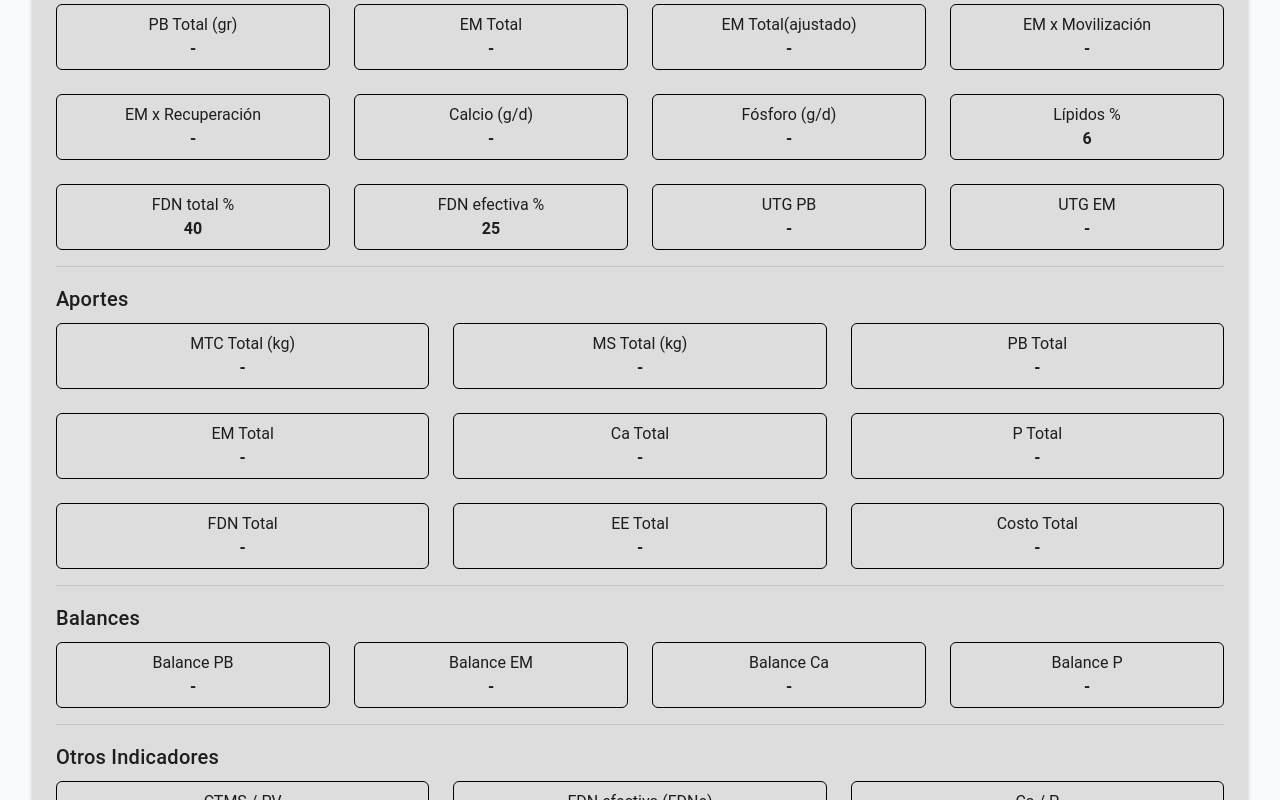
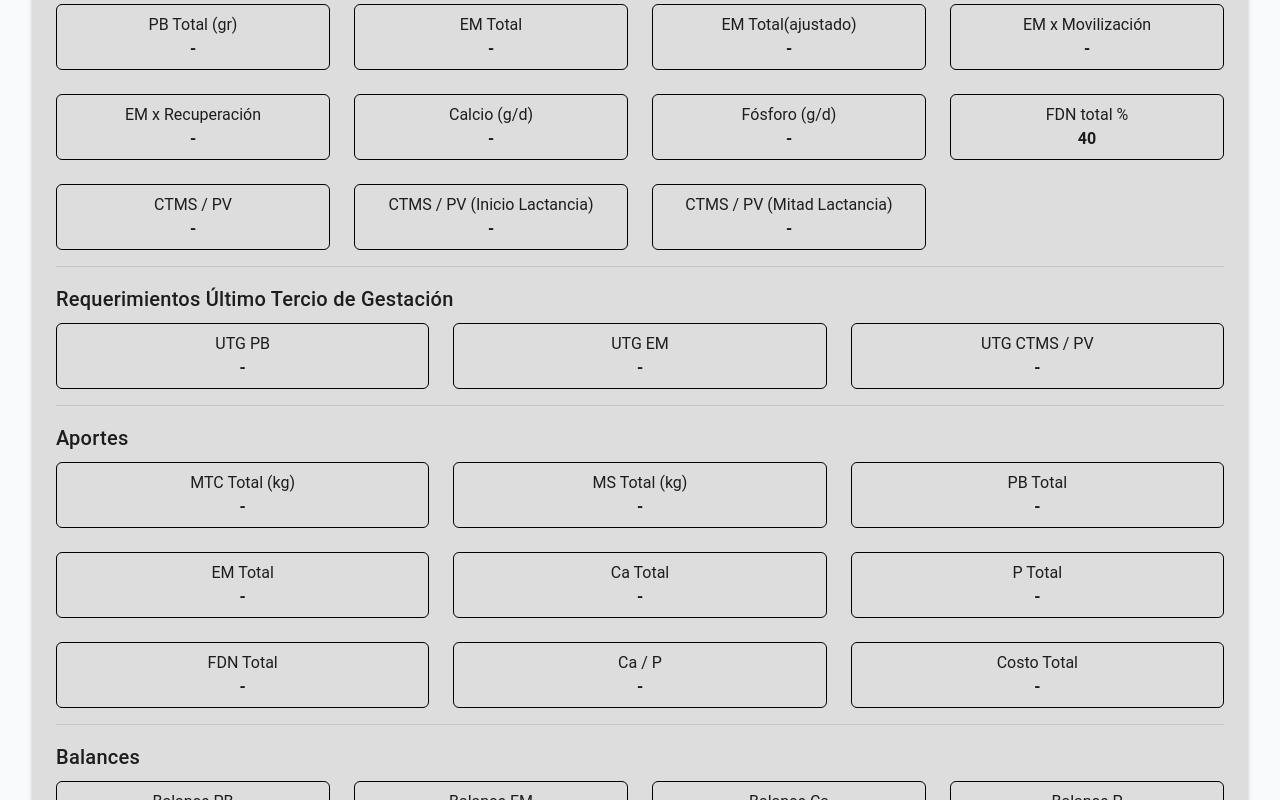
Before and after one commit to Gonza7/nutricap, a Vue app: page /Tambo in a window 1280 px wide. Both pictures are taken after a click on the button "Resultados". Shown: the part 316-1116 px from the top of the page. Built offline with nearby package versions, Linux system fonts and the light colour scheme.

Commit message:
Cambios en el formulario

```diff
--- a/src/components/TamboForm.vue
+++ b/src/components/TamboForm.vue
@@ -114,7 +114,7 @@
         <v-expansion-panel-text>
 
           <!-- Subcategoría: Requerimientos Nutricionales -->
-          <h3 class="text-h6 mb-2">Requerimientos</h3>
+          <h3 class="text-h6 mb-2">Requerimientos Lactancia</h3>
           <v-row>
             <v-col cols="12" sm="3" v-for="(valor, label) in {
               'PB Total (gr)': resultados.totalPB,
@@ -124,11 +124,29 @@
               'EM x Recuperación': resultados.emRec,
               'Calcio (g/d)': resultados.ca,
               'Fósforo (g/d)': resultados.p,
-              'Lípidos %': resultados.lipidos,
               'FDN total %': resultados.fdnTotal,
-              'FDN efectiva %': resultados.fdnEfectiva,
+              'CTMS / PV': resultados.ctmsPv,
+              'CTMS / PV (Inicio Lactancia)': resultados.ctmsPvInicio,
+              'CTMS / PV (Mitad Lactancia)': resultados.ctmsPvMitad,
+            }" :key="label">
+              <v-card outlined elevation="0" class="pa-2 text-center resultado-card"
+                :style="{ borderColor: isDark ? '#fff' : '#000' }">
+                <div>{{ label }}</div>
+                <div>
+                  <strong>{{ mostrarValor(valor) }}</strong>
+                </div>
+              </v-card>
+            </v-col>
+          </v-row>
+
+          <v-divider class="my-4"></v-divider>
+          <!-- Subcategoría: Otros Indicadores -->
+          <h3 class="text-h6 mb-2">Requerimientos Último Tercio de Gestación</h3>
+          <v-row>
+            <v-col cols="12" sm="4" v-for="(valor, label) in {
               'UTG PB': resultados.utgPB,
-              'UTG EM': resultados.utgEM
+              'UTG EM': resultados.utgEM,
+              'UTG CTMS / PV': resultados.ctmsPvUTG,
             }" :key="label">
               <v-card outlined elevation="0" class="pa-2 text-center resultado-card"
                 :style="{ borderColor: isDark ? '#fff' : '#000' }">
@@ -152,7 +170,7 @@
               'Ca Total': resultados.sumaCa,
               'P Total': resultados.sumaP,
               'FDN Total': resultados.sumaFdn,
-              'EE Total': resultados.sumaEe,
+              'Ca / P': resultados.caP,
               'Costo Total': resultados.sumaCosto
             }" :key="label">
               <v-card outlined elevation="0" class="pa-2 text-center resultado-card"
@@ -173,31 +191,13 @@
               'Balance PB': resultados.balancePb,
               'Balance EM': resultados.balanceEm,
               'Balance Ca': resultados.balanceCa,
-              'Balance P': resultados.balanceP
+              'Balance P': resultados.balanceP,
+              'Balance FDN': resultados.balanceFdn
             }" :key="label">
               <v-card outlined elevation="0" class="pa-2 text-center resultado-card"
                 :style="{ borderColor: isDark ? '#fff' : '#000' }">
                 <div>{{ label }}</div>
                 <div :class="{ 'text-red': valor < 0 }">
-                  <strong>{{ mostrarValor(valor) }}</strong>
-                </div>
-              </v-card>
-            </v-col>
-          </v-row>
-
-          <v-divider class="my-4"></v-divider>
-          <!-- Subcategoría: Otros Indicadores -->
-          <h3 class="text-h6 mb-2">Otros Indicadores</h3>
-          <v-row>
-            <v-col cols="12" sm="4" v-for="(valor, label) in {
-              'CTMS / PV': resultados.ctmsPv,
-              'FDN efectiva (FDNe)': resultados.fdne,
-              'Ca / P': resultados.caP
-            }" :key="label">
-              <v-card outlined elevation="0" class="pa-2 text-center resultado-card"
-                :style="{ borderColor: isDark ? '#fff' : '#000' }">
-                <div>{{ label }}</div>
-                <div>
                   <strong>{{ mostrarValor(valor) }}</strong>
                 </div>
               </v-card>
@@ -214,6 +214,7 @@
 </template>
 
 <script>
+import { th } from 'vuetify/locale';
 import { initDB, getAllAlimentos } from '../db/indexedDB'
 import { useTheme } from 'vuetify'
 export default {
@@ -260,8 +261,11 @@ export default {
         balanceEm: null,
         balanceCa: null,
         balanceP: null,
-        fdne: null,
-        caP: null
+        caP: null,
+        ctmsPvInicio: null,
+        ctmsPvMitad: null,
+        ctmsPvUTG: null,
+        balanceFdn: null,
       },
       alimentos: [] // lista cargada desde la BD
     }
@@ -366,7 +370,10 @@ export default {
       this.resultados.balanceEm = this.round2(this.resultados.sumaEm - this.resultados.emAjustado)
       this.resultados.balanceCa = this.round2(this.resultados.sumaCa - this.resultados.ca)
       this.resultados.balanceP = this.round2(this.resultados.sumaP - this.resultados.p)
-      this.resultados.fdne = this.round2(100)
+      this.resultados.balanceFdn = this.round2(this.resultados.sumaFdn - this.resultados.fdnTotal)
+      this.resultados.ctmsPvInicio = this.round2((((165+(368.6*this.form.ltDiarios)+(34.8*this.form.pVivo**0.75))/1000)/this.form.pVivo)*100)
+      this.resultados.ctmsPvMitad = this.round2((((533+(305.2*this.form.ltDiarios)+(13.3*this.form.pVivo))/1000)/this.form.pVivo)*100)
+      this.resultados.ctmsPvUTG = this.round2(2+(0.25*this.resultados.nc-1))
       this.resultados.caP = this.round2(this.resultados.sumaCa / this.resultados.sumaP)
       this.panelActivo = [1]
     }
```
